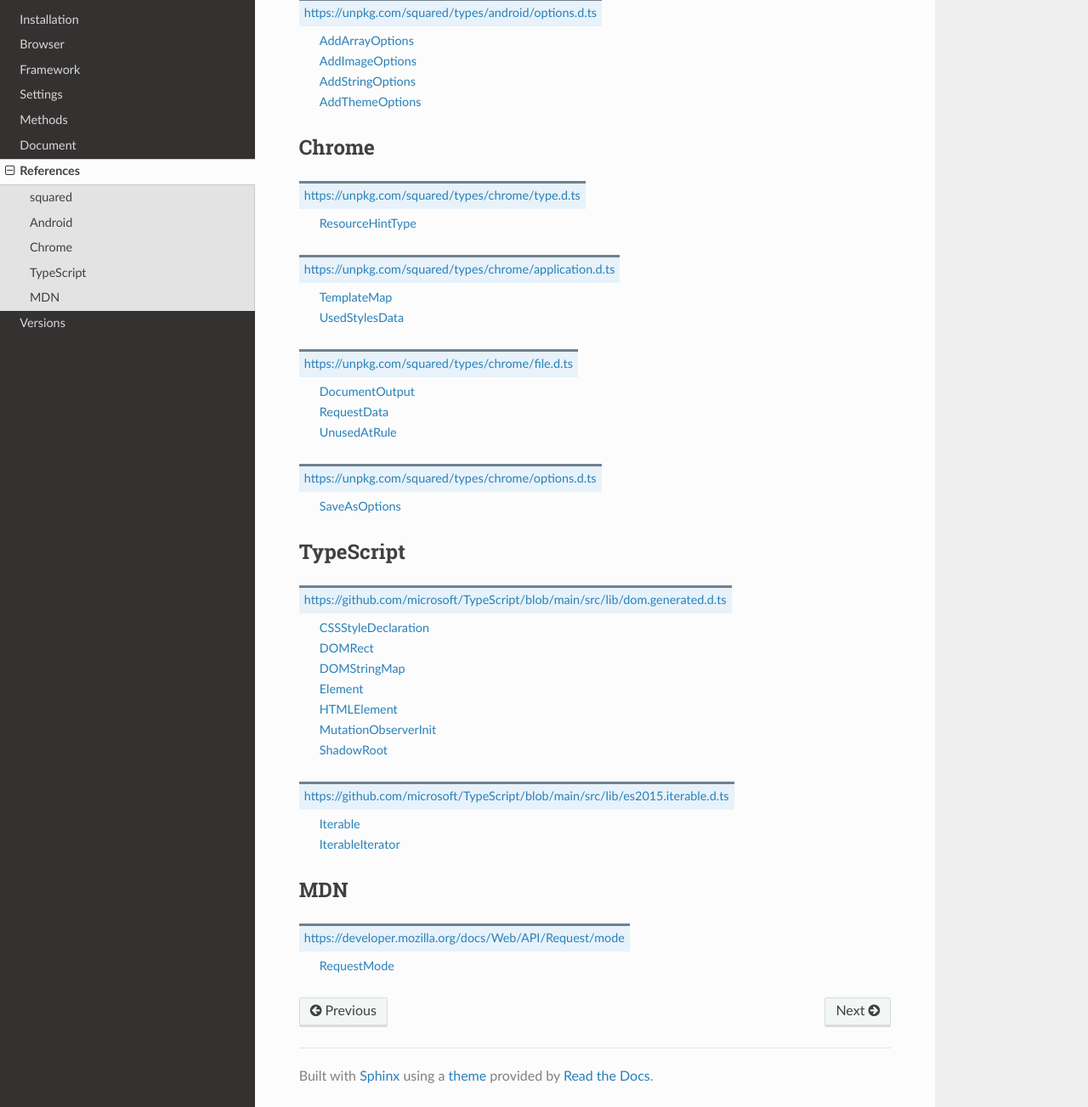
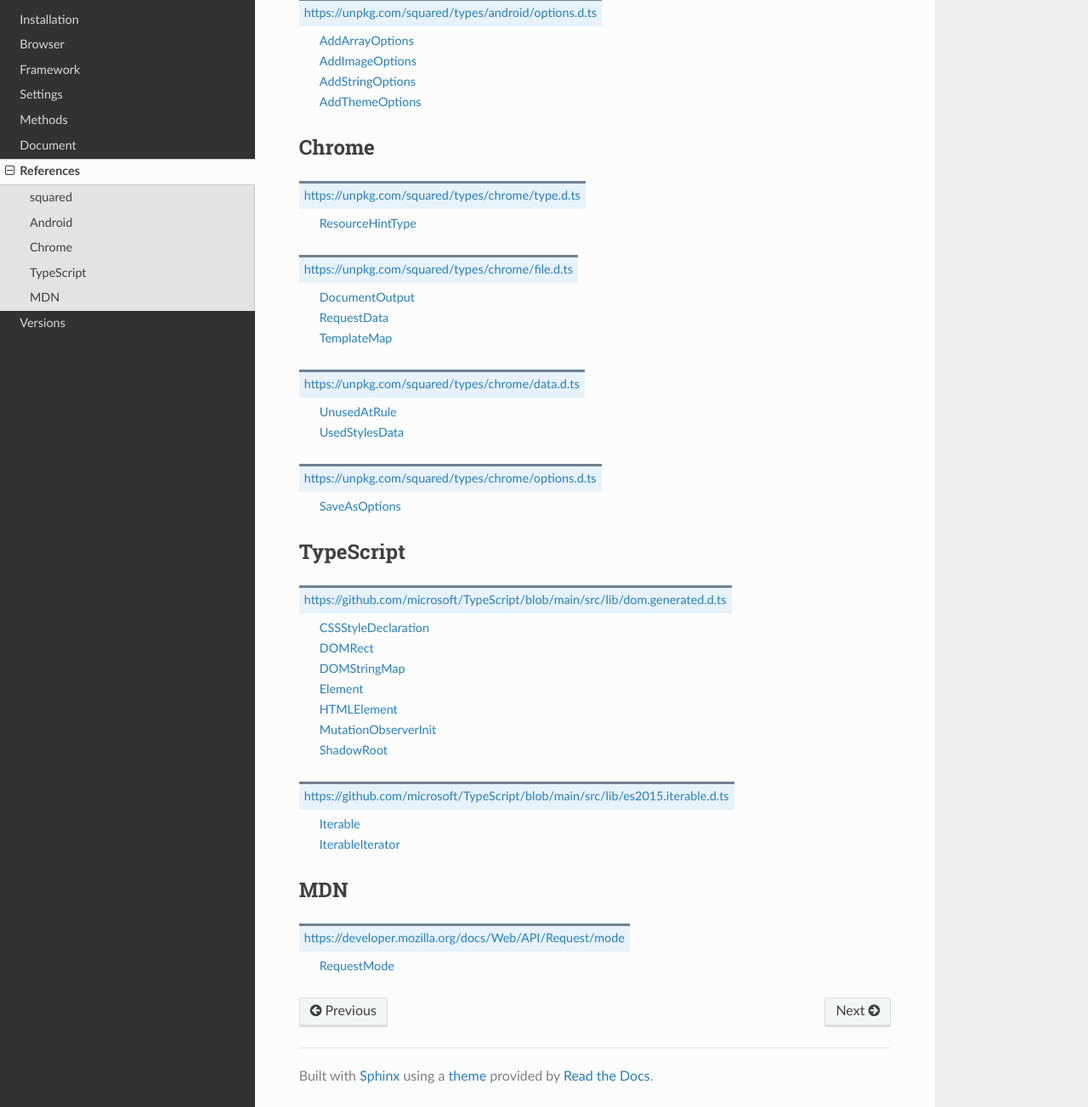
Before and after one commit to anpham6/android-docs, a Sphinx documentation site: the page built from source/references.rst, in a window 1280 px wide and 1400 px high, scrolled down 4209 px, cut to the strip 97-1400 px from the top of the window. Shown: the whole strip at 85% size. Built offline with Sphinx 7.4.7 and the Read the Docs theme 2.0.0, drawn with Linux system fonts in a browser that asks for light colours.

```diff
--- a/source/_static/highlight-abap.css
+++ b/source/_static/highlight-abap.css
@@ -61,6 +61,18 @@
     color: inherit;
 }
 
-.highlight-bash .highlight .nb {
+.highlight-bash .highlight .k, .highlight-bash  .highlight .si {
     color: cyan;
 }
+
+.highlight-bash .highlight .nb {
+    color: greenyellow;
+}
+
+.highlight-bash .highlight .p {
+    color: floralwhite;
+}
+
+.highlight-bash .highlight .nv {
+    color: mintcream;
+}
--- a/source/references.rst
+++ b/source/references.rst
@@ -257,20 +257,20 @@ Chrome
 https://unpkg.com/squared/types/chrome/type.d.ts
   | `ResourceHintType <search.html?q=ResourceHintType>`_
 
-.. _references-chrome-application:
-.. rst-class:: block-list
-
-https://unpkg.com/squared/types/chrome/application.d.ts
-  | `TemplateMap <search.html?q=TemplateMap>`_
-  | `UsedStylesData <search.html?q=UsedStylesData>`_
-
 .. _references-chrome-file:
 .. rst-class:: block-list
 
 https://unpkg.com/squared/types/chrome/file.d.ts
   | `DocumentOutput <search.html?q=DocumentOutput>`_
   | `RequestData <search.html?q=RequestData>`_
+  | `TemplateMap <search.html?q=TemplateMap>`_
+
+.. _references-chrome-data:
+.. rst-class:: block-list
+
+https://unpkg.com/squared/types/chrome/data.d.ts
   | `UnusedAtRule <search.html?q=UnusedAtRule>`_
+  | `UsedStylesData <search.html?q=UsedStylesData>`_
 
 .. _references-chrome-options:
 .. rst-class:: block-list
```
Also changed, not shown: source/installation.rst (+28 -0 lines).
